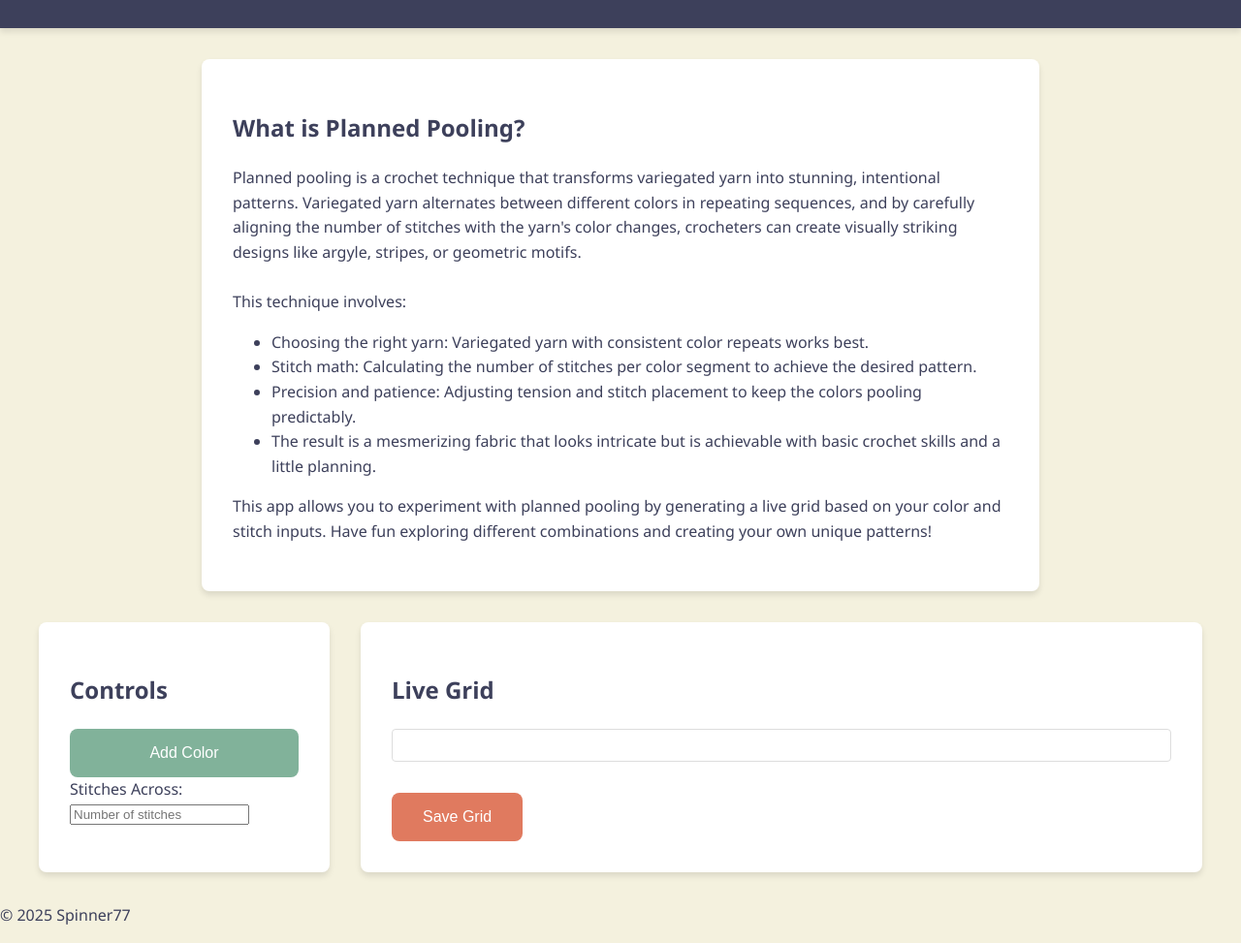
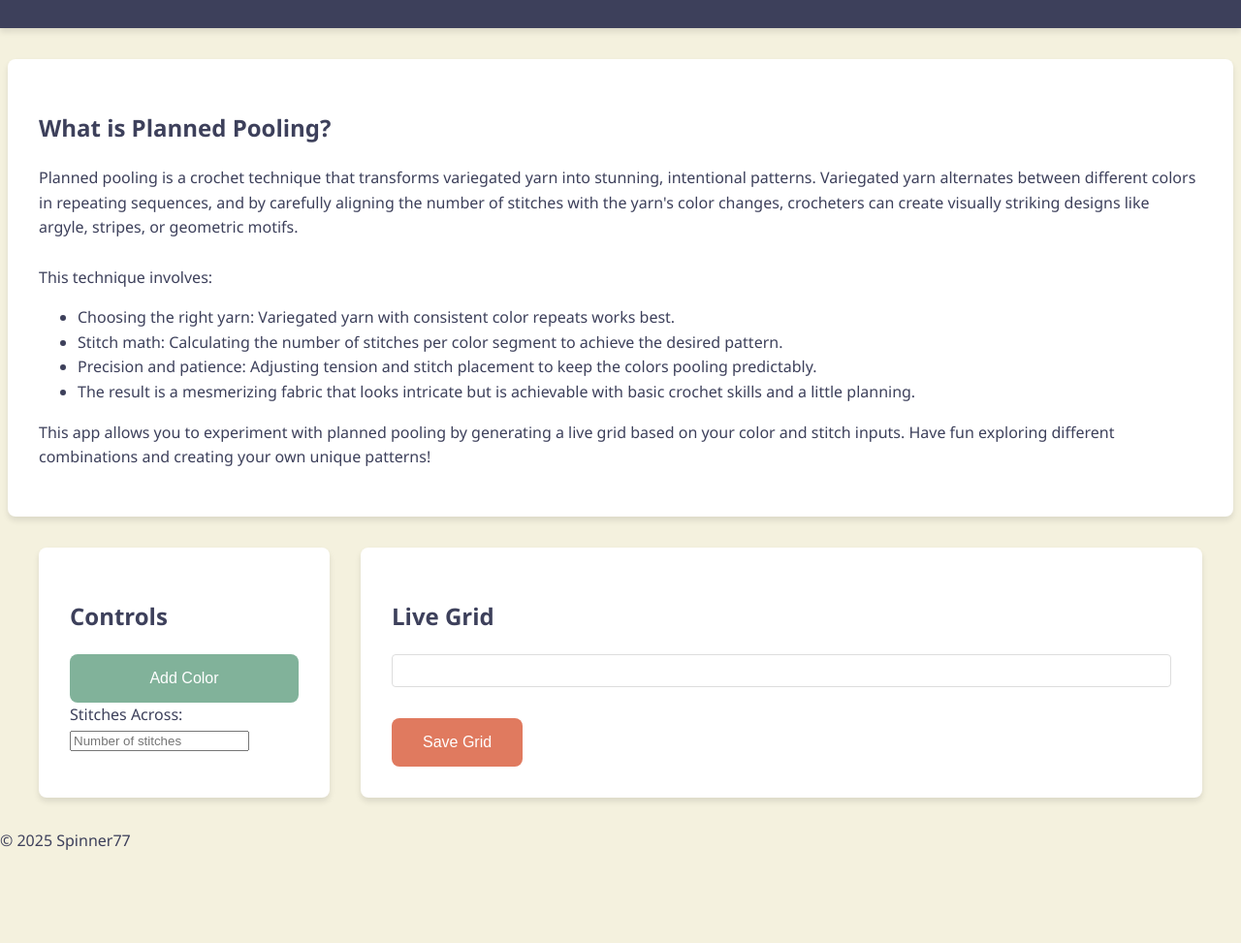
Before and after one commit to spinner77/PlannedPooling, a plain HTML site: page index.html in a window 1280 px wide. Shown: the part 99-1072 px from the top of the page at 97% size. After the commit the page ends 996 px from the top, so only its background shows below. Drawn offline with Linux system fonts and the light colour scheme.

Commit message:
Changed the layout to make it more functional

```diff
--- a/index.html
+++ b/index.html
@@ -31,6 +31,7 @@
         </p>
     </section>
     <div id="container">
+        <div id="main-content">
             <aside id="controls">
                 <h2>Controls</h2>
                 <button id="add-color-btn" title="Click to add a new color and number of stitches">Add Color</button>
@@ -52,6 +53,7 @@
                 <button id="save-grid-btn" title="Click to save the grid as an image">Save Grid</button>
             </main>
         </div>
+    </div>
     <footer>
         <p>&copy; 2025 Spinner77</p>
     </footer>
--- a/styles.css
+++ b/styles.css
@@ -36,7 +36,7 @@ h1 {
 
 /* Instructions */
 #instructions {
-    max-width: 800px;
+    max-width: 1200px;
     margin: 2rem auto;
     padding: 2rem;
     background-color: white;
@@ -46,12 +46,17 @@ h1 {
 
 /* Layout */
 #container {
+    display: flex;
+    flex-direction: column;
+    max-width: 1200px;
+    margin: 2rem auto;
+    padding: 0 2rem;
+}
+
+#main-content {
     display: grid;
     grid-template-columns: 300px 1fr;
     gap: 2rem;
-    max-width: 1200px;
-    margin: 2rem auto;
-    padding: 0 2rem;
 }
 
 /* Controls */
@@ -175,7 +180,7 @@ h1 {
 
 /* Responsive Design */
 @media (max-width: 768px) {
-    #container {
+    #main-content {
         grid-template-columns: 1fr;
     }
 
```
Lines whose indentation alone changed are shown as unchanged.
